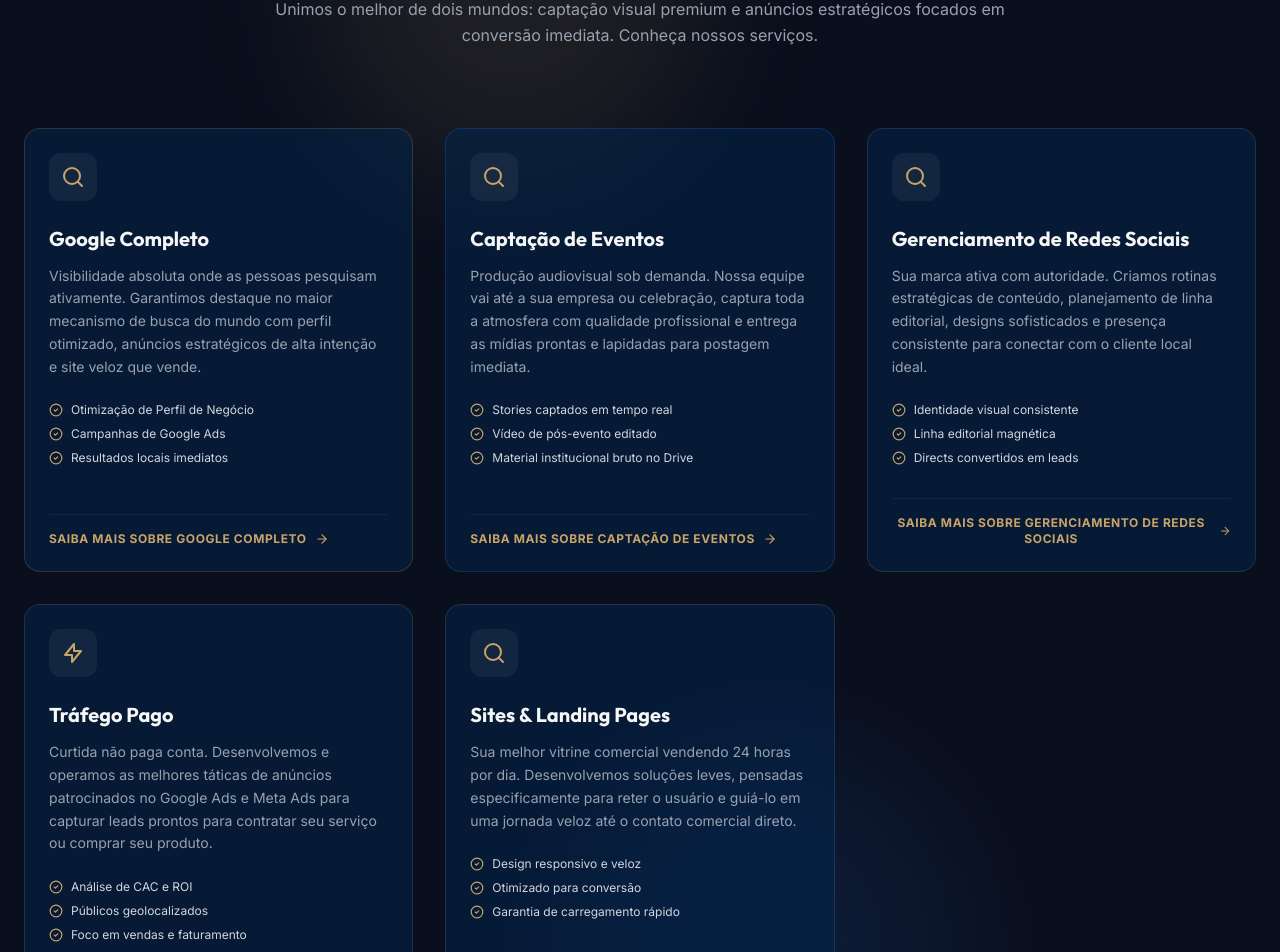
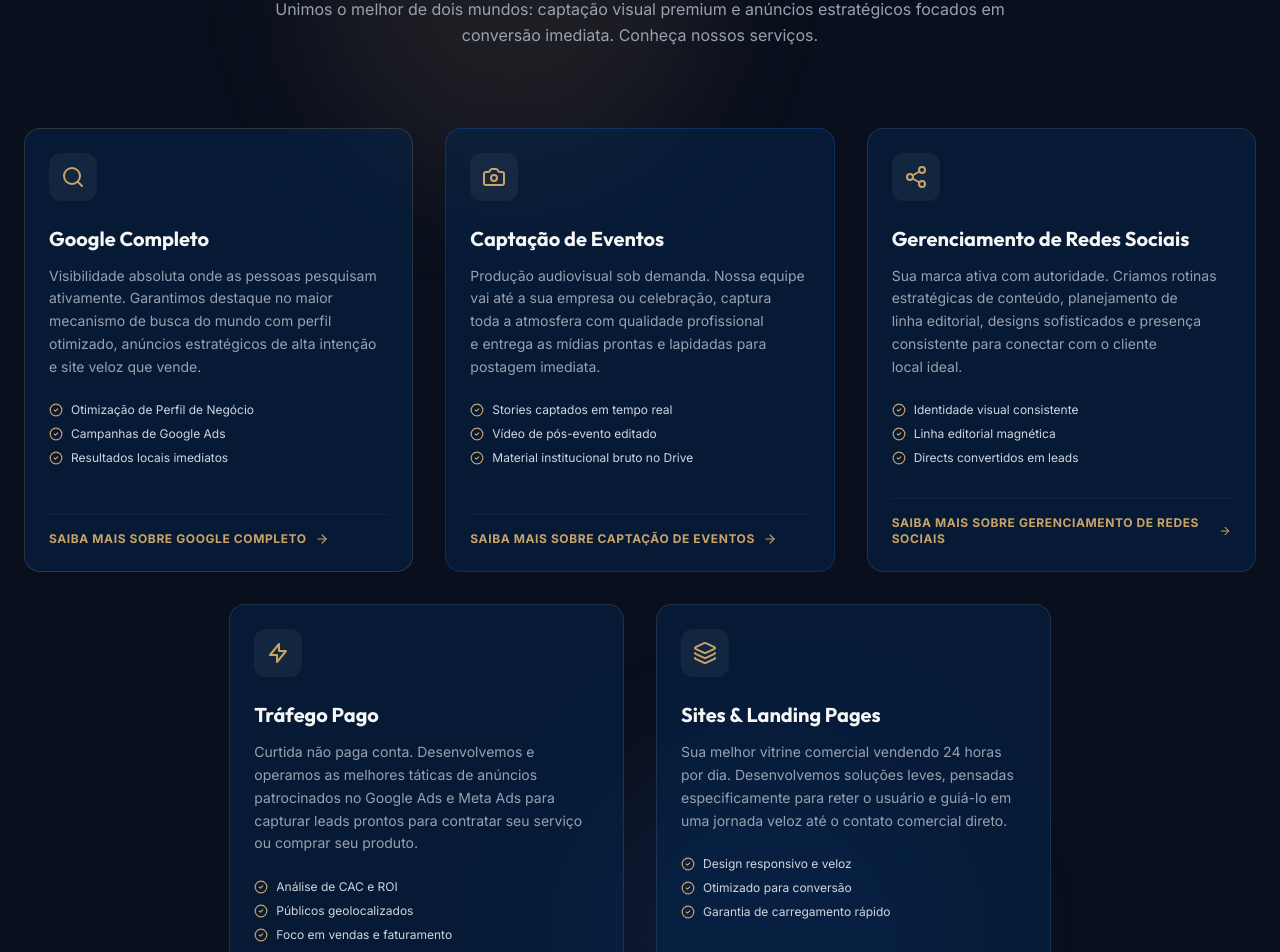
Before and after one commit to loccidigital/Site-LOCCI, a React (Vite) app: page / in a window 1280 px wide. Shown: the part 5133-6085 px from the top of the page. Built offline with nearby package versions, Linux system fonts and the light colour scheme.

Commit message:
Update Services.tsx

```diff
--- a/src/components/Services.tsx
+++ b/src/components/Services.tsx
@@ -1,54 +1,10 @@
-import { Search, Camera, Share2, Compass, Layers, Smartphone, ArrowRight, CheckCircle2 } from "lucide-react";
+import { Search, Camera, Share2, Layers, ArrowRight, CheckCircle2 } from "lucide-react";
 
 interface ServicesProps {
   onServiceSelect: (id: string) => void;
 }
 
-export default function Services({ onServiceSelect }: ServicesProps) {
-  const list = [
-    {
-      id: "google-completo",
-      title: "Google Completo",
-      desc: "Visibilidade absoluta onde as pessoas pesquisam ativamente. Garantimos destaque no maior mecanismo de busca do mundo com perfil otimizado, anúncios estratégicos de alta intenção e site veloz que vende.",
-      bullets: ["Otimização de Perfil de Negócio", "Campanhas de Google Ads", "Resultados locais imediatos"],
-      icon: Search,
-      className: "border-gold-500/20 hover:border-gold-500/50"
-    },
-    {
-      id: "eventos",
-      title: "Captação de Eventos",
-      desc: "Produção audiovisual sob demanda. Nossa equipe vai até a sua empresa ou celebração, captura toda a atmosfera com qualidade profissional e entrega as mídias prontas e lapidadas para postagem imediata.",
-      bullets: ["Stories captados em tempo real", "Vídeo de pós-evento editado", "Material institucional bruto no Drive"],
-      icon: Camera,
-      className: "border-blue-500/20 hover:border-blue-500/50"
-    },
-    {
-      id: "redes-sociais",
-      title: "Gerenciamento de Redes Sociais",
-      desc: "Sua marca ativa com autoridade. Criamos rotinas estratégicas de conteúdo, planejamento de linha editorial, designs sofisticados e presença consistente para conectar com o cliente local ideal.",
-      bullets: ["Identidade visual consistente", "Linha editorial magnética", "Directs convertidos em leads"],
-      icon: Share2,
-      className: "border-white/10 hover:border-gold-500/30"
-    },
-    {
-      id: "trafego-pago",
-      title: "Tráfego Pago",
-      desc: "Curtida não paga conta. Desenvolvemos e operamos as melhores táticas de anúncios patrocinados no Google Ads e Meta Ads para capturar leads prontos para contratar seu serviço ou comprar seu produto.",
-      bullets: ["Análise de CAC e ROI", "Públicos geolocalizados", "Foco em vendas e faturamento"],
-      icon: CompartilharExtra, // Use custom icon or custom icon indicator
-      className: "border-white/10 hover:border-gold-500/30"
-    },
-    {
-      id: "sites",
-      title: "Sites & Landing Pages",
-      desc: "Sua melhor vitrine comercial vendendo 24 horas por dia. Desenvolvemos soluções leves, pensadas especificamente para reter o usuário e guiá-lo em uma jornada veloz até o contato comercial direto.",
-      bullets: ["Design responsivo e veloz", "Otimizado para conversão", "Garantia de carregamento rápido"],
-      icon: Layers,
-      className: "border-white/10 hover:border-gold-500/30"
-    }
-  ];
-
-  function CompartilharExtra() {
+function BoltIcon() {
   return (
     <svg className="w-6 h-6 text-gold-500" fill="none" viewBox="0 0 24 24" stroke="currentColor" strokeWidth="2">
       <path strokeLinecap="round" strokeLinejoin="round" d="M13 10V3L4 14h7v7l9-11h-7z" />
@@ -56,40 +12,71 @@ export default function Services({ onServiceSelect }: ServicesProps) {
   );
 }
 
-  const handleSaibaMais = (id: string) => {
-    onServiceSelect(id);
-    const element = document.getElementById(id);
-    if (element) {
-      element.scrollIntoView({ behavior: "smooth", block: "start" });
+const services = [
+  {
+    id: "google-completo",
+    title: "Google Completo",
+    desc: "Visibilidade absoluta onde as pessoas pesquisam ativamente. Garantimos destaque no maior mecanismo de busca do mundo com perfil otimizado, anúncios estratégicos de alta intenção e site veloz que vende.",
+    bullets: ["Otimização de Perfil de Negócio", "Campanhas de Google Ads", "Resultados locais imediatos"],
+    icon: "search" as const,
+    className: "border-gold-500/20 hover:border-gold-500/50",
+    whatsapp: false,
+  },
+  {
+    id: "eventos",
+    title: "Captação de Eventos",
+    desc: "Produção audiovisual sob demanda. Nossa equipe vai até a sua empresa ou celebração, captura toda a atmosfera com qualidade profissional e entrega as mídias prontas e lapidadas para postagem imediata.",
+    bullets: ["Stories captados em tempo real", "Vídeo de pós-evento editado", "Material institucional bruto no Drive"],
+    icon: "camera" as const,
+    className: "border-blue-500/20 hover:border-blue-500/50",
+    whatsapp: false,
+  },
+  {
+    id: "redes-sociais",
+    title: "Gerenciamento de Redes Sociais",
+    desc: "Sua marca ativa com autoridade. Criamos rotinas estratégicas de conteúdo, planejamento de linha editorial, designs sofisticados e presença consistente para conectar com o cliente local ideal.",
+    bullets: ["Identidade visual consistente", "Linha editorial magnética", "Directs convertidos em leads"],
+    icon: "share" as const,
+    className: "border-white/10 hover:border-gold-500/30",
+    whatsapp: true,
+    waMessage: "Olá! Tenho interesse em saber mais sobre Gerenciamento de Redes Sociais.",
+  },
+  {
+    id: "trafego-pago",
+    title: "Tráfego Pago",
+    desc: "Curtida não paga conta. Desenvolvemos e operamos as melhores táticas de anúncios patrocinados no Google Ads e Meta Ads para capturar leads prontos para contratar seu serviço ou comprar seu produto.",
+    bullets: ["Análise de CAC e ROI", "Públicos geolocalizados", "Foco em vendas e faturamento"],
+    icon: "bolt" as const,
+    className: "border-white/10 hover:border-gold-500/30",
+    whatsapp: true,
+    waMessage: "Olá! Tenho interesse em saber mais sobre Tráfego Pago.",
+  },
+  {
+    id: "sites",
+    title: "Sites & Landing Pages",
+    desc: "Sua melhor vitrine comercial vendendo 24 horas por dia. Desenvolvemos soluções leves, pensadas especificamente para reter o usuário e guiá-lo em uma jornada veloz até o contato comercial direto.",
+    bullets: ["Design responsivo e veloz", "Otimizado para conversão", "Garantia de carregamento rápido"],
+    icon: "layers" as const,
+    className: "border-white/10 hover:border-gold-500/30",
+    whatsapp: true,
+    waMessage: "Olá! Tenho interesse em saber mais sobre Sites e Landing Pages.",
+  },
+];
+
+function ServiceIcon({ type }: { type: string }) {
+  if (type === "search") return <Search className="w-6 h-6 text-gold-500" />;
+  if (type === "camera") return <Camera className="w-6 h-6 text-gold-500" />;
+  if (type === "share") return <Share2 className="w-6 h-6 text-gold-500" />;
+  if (type === "bolt") return <BoltIcon />;
+  if (type === "layers") return <Layers className="w-6 h-6 text-gold-500" />;
+  return <Search className="w-6 h-6 text-gold-500" />;
 }
-  };
 
-  return (
-    <section id="servicos" className="relative py-25 bg-[#0a0f1d] text-white overflow-hidden">
-      {/* Light design effects */}
-      <div className="absolute top-0 left-1/4 w-96 h-96 bg-gold-500/10 rounded-full blur-3xl pointer-events-none" />
-      <div className="absolute bottom-0 right-1/4 w-96 h-96 bg-blue-500/10 rounded-full blur-3xl pointer-events-none" />
+export default function Services({ onServiceSelect }: ServicesProps) {
+  const firstRow = services.slice(0, 3);
+  const secondRow = services.slice(3);
 
-      <div className="max-w-7xl mx-auto px-6 relative z-10">
-
-        {/* Title services */}
-        <div className="max-w-3xl mx-auto text-center mb-20" id="services-intro">
-          <span className="text-xs font-mono font-bold text-gold-500 uppercase tracking-widest bg-white/5 py-1.5 px-3 rounded-full border border-white/10">
-            Nossas Especialidades
-          </span>
-          <h2 className="text-3xl sm:text-4xl lg:text-5xl font-display font-black tracking-tight mt-4 mb-4 text-white">
-            Como podemos ajudar seu negócio?
-          </h2>
-          <p className="text-gray-400 text-sm sm:text-base leading-relaxed">
-            Unimos o melhor de dois mundos: captação visual premium e anúncios estratégicos focados em conversão imediata. Conheça nossos serviços.
-          </p>
-        </div>
-
-        {/* Services grid representation */}
-        <div className="grid grid-cols-1 md:grid-cols-2 lg:grid-cols-3 gap-8" id="services-grid">
-          {list.map((service, index) => {
-            const Icon = service.icon;
-            return (
+  const renderCard = (service: typeof services[0]) => (
     <div
       key={service.id}
       className={`bg-navy-900/50 p-6 rounded-2xl border ${service.className} hover:bg-navy-900/80 transition-all duration-300 flex flex-col justify-between group h-full`}
@@ -97,17 +84,14 @@ export default function Services({ onServiceSelect }: ServicesProps) {
     >
       <div>
         <div className="w-12 h-12 rounded-xl bg-white/5 flex items-center justify-center text-gold-500 mb-6 group-hover:scale-105 transition-transform">
-                    {typeof Icon === "function" ? <Icon /> : <Search className="w-6 h-6 text-gold-500" />}
+          <ServiceIcon type={service.icon} />
         </div>
-
         <h3 className="text-xl font-display font-bold text-white mb-3 group-hover:text-gold-200 transition-colors">
           {service.title}
         </h3>
-
-                  <p className="text-gray-400 text-xs sm:text-sm leading-relaxed mb-6">
+        <p className="text-gray-400 text-xs sm:text-sm leading-relaxed mb-6 [text-wrap:pretty]">
           {service.desc}
         </p>
-
         <ul className="space-y-2 mb-8">
           {service.bullets.map((bullet, bIdx) => (
             <li key={bIdx} className="flex items-center gap-2 text-xs text-gray-300">
@@ -118,17 +102,55 @@ export default function Services({ onServiceSelect }: ServicesProps) {
         </ul>
       </div>
 
-                {/* Saiba mais redirect button */}
+      {service.whatsapp ? (
+        <a
+          href={`https://wa.me/5561994219292?text=${encodeURIComponent(service.waMessage ?? "")}`}
+          target="_blank"
+          rel="noreferrer"
+          className="group/btn text-xs font-bold uppercase tracking-wider text-gold-500 hover:text-white flex items-center gap-2 cursor-pointer transition-colors pt-4 border-t border-white/5 mt-auto"
+        >
+          Saiba mais sobre {service.title}
+          <ArrowRight className="w-3.5 h-3.5 group-hover/btn:translate-x-1.5 transition-transform" />
+        </a>
+      ) : (
         <button
-                  onClick={() => handleSaibaMais(service.id)}
+          onClick={() => onServiceSelect(service.id)}
           className="group/btn text-xs font-bold uppercase tracking-wider text-gold-500 hover:text-white flex items-center gap-2 cursor-pointer transition-colors pt-4 border-t border-white/5 mt-auto"
         >
           Saiba mais sobre {service.title}
           <ArrowRight className="w-3.5 h-3.5 group-hover/btn:translate-x-1.5 transition-transform" />
         </button>
+      )}
     </div>
   );
-          })}
+
+  return (
+    <section id="servicos" className="relative py-25 bg-[#0a0f1d] text-white overflow-hidden">
+      <div className="absolute top-0 left-1/4 w-96 h-96 bg-gold-500/10 rounded-full blur-3xl pointer-events-none" />
+      <div className="absolute bottom-0 right-1/4 w-96 h-96 bg-blue-500/10 rounded-full blur-3xl pointer-events-none" />
+
+      <div className="max-w-7xl mx-auto px-6 relative z-10">
+
+        <div className="max-w-3xl mx-auto text-center mb-20" id="services-intro">
+          <span className="text-xs font-mono font-bold text-gold-500 uppercase tracking-widest bg-white/5 py-1.5 px-3 rounded-full border border-white/10">
+            Nossas Especialidades
+          </span>
+          <h2 className="text-3xl sm:text-4xl lg:text-5xl font-display font-black tracking-tight mt-4 mb-4 text-white [text-wrap:pretty]">
+            Como podemos ajudar seu negócio?
+          </h2>
+          <p className="text-gray-400 text-sm sm:text-base leading-relaxed [text-wrap:pretty]">
+            Unimos o melhor de dois mundos: captação visual premium e anúncios estratégicos focados em conversão imediata. Conheça nossos serviços.
+          </p>
+        </div>
+
+        {/* Linha 1: Google Completo | Captação de Eventos | Gerenciamento */}
+        <div className="grid grid-cols-1 md:grid-cols-2 lg:grid-cols-3 gap-8 mb-8" id="services-grid-top">
+          {firstRow.map(renderCard)}
+        </div>
+
+        {/* Linha 2: Tráfego Pago | Sites & Landing Pages — centralizados */}
+        <div className="grid grid-cols-1 md:grid-cols-2 gap-8 lg:w-2/3 mx-auto" id="services-grid-bottom">
+          {secondRow.map(renderCard)}
         </div>
 
       </div>
```
Lines whose indentation alone changed are shown as unchanged.
